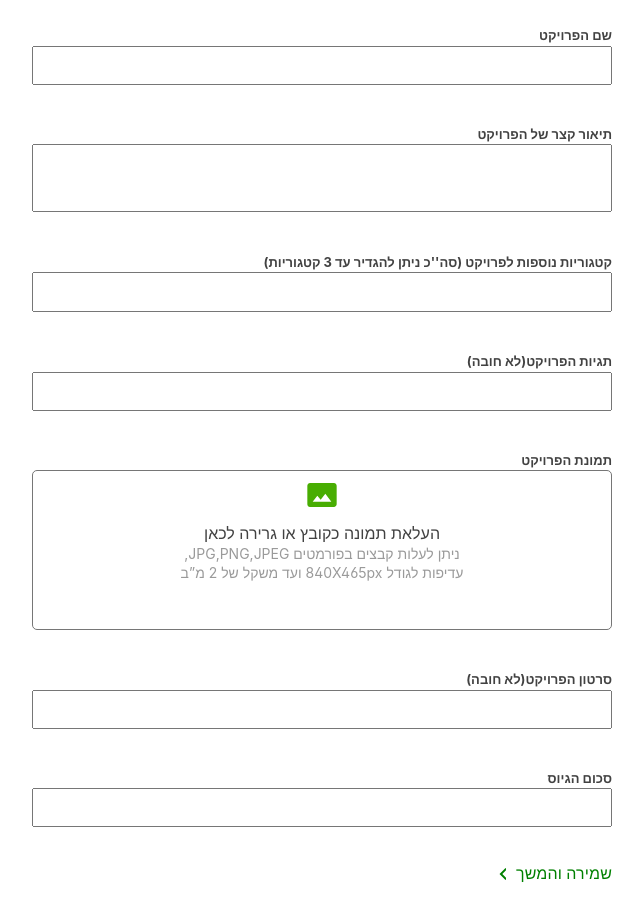
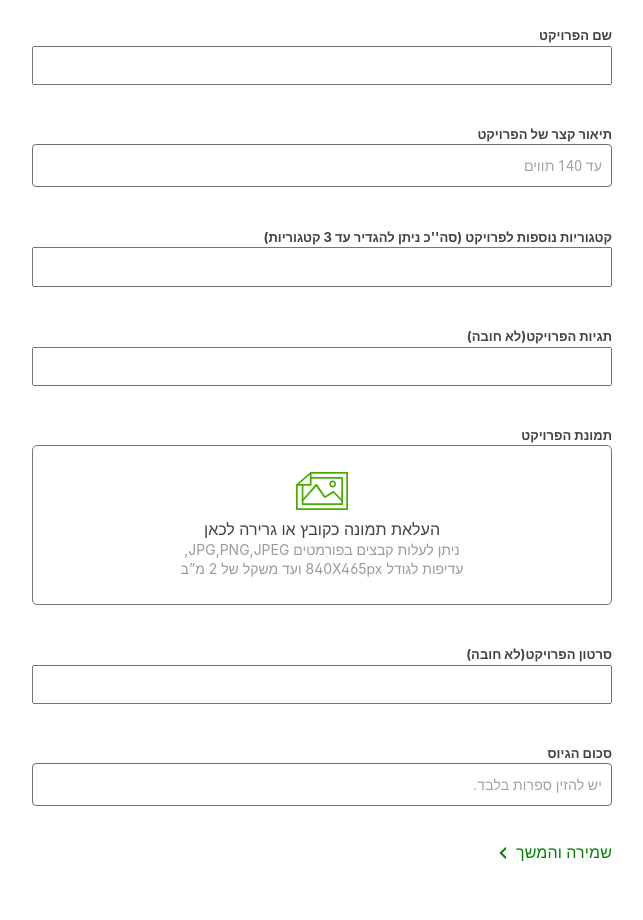
Before and after one commit to danieltovbin/IDEA, a React (Vite) app in the folder client/: page /descriptionProject in a window 1280 px wide. Shown: the part 200-1120 px from the top of the page, without its empty margins (437-1080 px from the left). Built offline with nearby package versions, Linux system fonts and the light colour scheme.

Commit message:
FileDropFromIcon prop error to input

```diff
--- /dev/null
+++ b/client/src/components/edit/DescriptionProject/Inputs/Recruitment.tsx
@@ -0,0 +1,14 @@
+import ValidationTextFields from "../../../validationTextFields/ValidationTextFields"
+
+const customInputProps = {
+    inputMode: "numeric",
+    pattern: "[0-9]*",
+};
+
+const Recruitment = () => {
+    return (
+        <ValidationTextFields labelText={'סכום הגיוס'} labelHtmlFor={'recruitment'} inputId={'recruitment'} placeholder={'יש להזין ספרות בלבד.'} inputProps={customInputProps} customCondition={(value) => Number(value) > 0} customConditionLogic={(value) => Number(value) <= 0} textError={'סכום לגיוס חייב להיות חיובי'} />
+    )
+}
+
+export default Recruitment
--- /dev/null
+++ b/client/src/components/edit/DescriptionProject/Inputs/ShortDescription.tsx
@@ -0,0 +1,12 @@
+import ValidationTextFields from "../../../validationTextFields/ValidationTextFields";
+
+const ShortDescription = () => {
+
+  return (
+    <>
+      <ValidationTextFields labelText={"תיאור קצר של הפרויקט"} labelHtmlFor={"shortDescription"} inputId={"shortDescription"} placeholder={"עד 140 תווים"} customCondition={(value) => value.length > 0 && value.length <= 140} customConditionLogic={(value) => value.length > 140} textError={'הטקסט שהוכנס חורג ממגבלת התוים לשדה זה'} />
+    </>
+  )
+}
+
+export default ShortDescription
--- a/client/src/components/edit/DescriptionProject/SelectFileFromIcon.tsx
+++ /dev/null
@@ -1,15 +0,0 @@
-import PhotoSizeSelectActualIcon from '@mui/icons-material/PhotoSizeSelectActual';
-
-
-const SelectFileFromIcon = () => {
-  return (
-    <div style={{ width: "50%", margin: " auto" }}>
-      <PhotoSizeSelectActualIcon style={{ width: '52px', height: '38px', fill: 'rgb(72, 173, 2)', }} />
-      <p style={{ color: "#424242", marginTop: "8px", lineHeight: 1.38, marginBottom: 0 }}>העלאת תמונה כקובץ או גרירה לכאן</p>
-      <p style={{ margin: 0, color: "#9a9a9a", lineHeight: 1.38, whiteSpace: "pre-line", fontSize: "0.875rem", fontFamily: "Open Sans Hebrew, sans-serif !important", fontWeight: 400 }}>ניתן לעלות קבצים בפורמטים JPG,PNG,JPEG,
-        עדיפות לגודל 840X465px ועד משקל של 2 מ”ב</p>
-    </div>
-  )
-}
-
-export default SelectFileFromIcon
--- /dev/null
+++ b/client/src/components/edit/DescriptionProject/picProject/SelectFileFromIcon.tsx
@@ -0,0 +1,17 @@
+
+const SelectFileFromIcon = () => {
+  return (
+    <div style={{ width: "50%", margin: " auto",display:'flex', height: "100%", flexDirection: "column",alignItems: "center",justifyContent: "center" }}>
+      <svg style={{ width: '52px', height: '38px', fill: 'rgb(72, 173, 2)', }}>
+      <path d="M51.133 38H.867C.347 38 0 37.655 0 37.136V12.955c0-.173.173-.519.347-.691L14.213.173C14.387 0 14.56 0 14.733 0h36.4c.52 0 .867.345.867.864v36.272c0 .519-.347.864-.867.864zm-49.4-1.727h48.534V1.727H15.08L1.733 13.3v22.973z"></path>
+      <path d="M14.733 13.818H.867c-.52 0-.867-.345-.867-.863 0-.519.347-.864.867-.864h13V.864c0-.519.346-.864.866-.864s.867.345.867.864v12.09c0 .519-.347.864-.867.864z"></path>
+      <g><path d="M46.14 33H6.58c-.516 0-.86-.35-.86-.875v-19.25c0-.525.344-.875.86-.875s.86.35.86.875V31.25h37.84V6.75h-30.1c-.516 0-.86-.35-.86-.875S14.664 5 15.18 5h30.96c.516 0 .86.35.86.875v26.25c0 .525-.344.875-.86.875z"></path><path d="M46.14 29.5c-.172 0-.516 0-.688-.175L37.368 21.1 29.284 26c-.344.175-.86.175-1.204-.175L20.168 14.45 7.096 29.325a.822.822 0 0 1-1.204 0 .856.856 0 0 1 0-1.225l13.76-15.75c.172-.175.516-.35.688-.35.344 0 .516.175.688.35l8.084 11.55 7.912-4.9c.344-.175.688-.175 1.032.175l8.6 8.75a.856.856 0 0 1 0 1.225c0 .35-.344.35-.516.35zM36.68 15.5c-1.892 0-3.44-1.575-3.44-3.5s1.548-3.5 3.44-3.5 3.44 1.575 3.44 3.5-1.548 3.5-3.44 3.5zm0-5.25c-1.032 0-1.72.7-1.72 1.75s.688 1.75 1.72 1.75 1.72-.7 1.72-1.75-.688-1.75-1.72-1.75z"></path></g>
+      </svg>
+      <p style={{ color: "#424242", marginTop: "8px", lineHeight: 1.38, marginBottom: 0 }}>העלאת תמונה כקובץ או גרירה לכאן</p>
+      <p style={{ margin: 0, color: "#9a9a9a", lineHeight: 1.38, whiteSpace: "pre-line", fontSize: "0.875rem", fontFamily: "Open Sans Hebrew, sans-serif !important", fontWeight: 400 }}>ניתן לעלות קבצים בפורמטים JPG,PNG,JPEG,
+        עדיפות לגודל 840X465px ועד משקל של 2 מ”ב</p>
+    </div>
+  )
+}
+
+export default SelectFileFromIcon
--- /dev/null
+++ b/client/src/components/edit/DescriptionProject/picProject/scss/BtnPicProj.scss
@@ -0,0 +1,16 @@
+.BtnsPicProj{
+    button{
+        border-radius: 50%;
+        padding: 0;
+        right: 12px;
+        min-height: 30px;
+        height: 30px;
+        width: 30px;
+        box-shadow: 0px 3px 5px -1px rgba(0,0,0,0.2), 0px 6px 10px 0px rgba(0,0,0,0.14), 0px 1px 18px 0px rgba(0,0,0,0.12);
+
+        &:hover {
+            border-color: transparent;
+            background-color: gray;
+        }
+    }
+}
--- /dev/null
+++ b/client/src/components/validationTextFields/ValidationTextFields.tsx
@@ -0,0 +1,68 @@
+import { Box, StandardTextFieldProps, TextField } from "@mui/material";
+import { ChangeEvent, FC, useState } from "react";
+import { ValidateTextProps } from "./validationModels";
+
+const ValidationTextFields: FC<ValidateTextProps> = ({ labelText, labelHtmlFor, inputId, placeholder, customCondition,customConditionLogic,textError,inputProps }) => {
+    const [inputValue, setInputValue] = useState('');
+    const [errorMessage, setErrorMessage] = useState('');
+
+    const handleChange = (e: ChangeEvent<HTMLInputElement>) => {
+        const inputValue = e.target.value;
+        try {
+            if (inputValue.trim().length === 0) {
+                setErrorMessage('שדה זה מוגדר כשדה חובה')
+            } else if (customCondition(inputValue)) {
+                setInputValue(inputValue);
+                setErrorMessage('');
+            } else if(customConditionLogic && customConditionLogic(inputValue)) {
+                setErrorMessage(textError || '')
+            }else {
+                setInputValue(inputValue);
+                setErrorMessage('');
+              }
+        } catch (error) {
+            console.error("Something wrong with handleChange function",error)
+        }
+    }
+
+    return (
+        <>
+            <Box
+                component="form"
+                sx={{
+                    '& .MuiTextField-root': { '& fieldset': { borderColor: '#756e6e' } },
+                    '& input::placeholder': { fontSize: "14px" },
+                }}
+                noValidate
+                autoComplete="off"
+            >
+                <label htmlFor={labelHtmlFor}>{labelText}</label>
+                {customCondition(inputValue) ? (
+                    <TextField
+                    variant="outlined"
+                    color="success"
+                    focused
+                    sx={{ width: "100%", '& .MuiFormHelperText-root': { textAlign: "right", margin: 0, fontSize: "11px" } }}
+                    error={errorMessage !== ""}
+                    id={inputId}
+                    onChange={handleChange}
+                    helperText={errorMessage}
+                    placeholder={placeholder}
+                    inputProps={inputProps as StandardTextFieldProps["inputProps"]}
+                />
+            ) : (
+                <TextField
+                    sx={{ width: "100%", '& .MuiFormHelperText-root': { textAlign: "right", margin: 0, fontSize: "11px" } }}
+                    error={errorMessage !== ""}
+                    id={inputId}
+                    onChange={handleChange}
+                    helperText={errorMessage}
+                    placeholder={placeholder}
+                />)
+                }
+            </Box>
+        </>
+    )
+}
+
+export default ValidationTextFields
--- /dev/null
+++ b/client/src/components/validationTextFields/validationModels.ts
@@ -0,0 +1,17 @@
+ interface CustomInputProps {
+    inputMode?: "numeric" | string;
+    pattern?: string;
+}
+
+export interface ValidateTextProps {
+    labelText: string;
+    labelHtmlFor: string;
+    inputId: string;
+    placeholder: string;
+    customCondition: (inputValue:string) => boolean;
+    children?: React.ReactNode;
+    customConditionLogic?: (inputValue:string) => boolean;
+    onChange?: () => void;
+    textError?: string;
+    inputProps?: CustomInputProps | undefined;
+}
--- a/client/src/pages/edit/DescriptionProject.tsx
+++ b/client/src/pages/edit/DescriptionProject.tsx
@@ -1,12 +1,13 @@
 import { Container, SvgIcon, Typography } from '@mui/material';
 import { useNavigate } from 'react-router-dom';
-import PicProject from '../../components/edit/DescriptionProject/PicProject';
+import PicProject from '../../components/edit/DescriptionProject/picProject/PicProject';
 import EditLayout from '../../layouts/EditLayout';
 import './scss/description.scss';
+import ShortDescription from '../../components/edit/DescriptionProject/Inputs/ShortDescription';
+import Recruitment from '../../components/edit/DescriptionProject/Inputs/Recruitment';
 
 const DescriptionProject = () => {
   const navigate = useNavigate()
-
 
   return (
     <EditLayout>
@@ -16,8 +17,7 @@ const DescriptionProject = () => {
           <form style={{ display: 'flex', flexDirection: "column", maxWidth: "580px" }}>
             <label htmlFor="">שם הפרויקט</label>
             <input type="text" />
-            <label htmlFor="">תיאור קצר של הפרויקט</label>
-            <input style={{ height: "68px", padding: "11px" }} type="text" />
+            <ShortDescription />
             <p className='title'>קטגוריות נוספות לפרויקט<span> (סה''כ ניתן להגדיר עד 3 קטגוריות)</span></p>
             <input style={{ height: "40px" }} type="text" />
             <label htmlFor="">תגיות הפרויקט(לא חובה)</label>
@@ -26,14 +26,13 @@ const DescriptionProject = () => {
             <PicProject />
             <label htmlFor="">סרטון הפרויקט(לא חובה)</label>
             <input type="text" />
-            <label htmlFor="">סכום הגיוס</label>
-            <input type="text" />
+            <Recruitment />
             <Container disableGutters style={{ marginBottom: "70px", marginTop: "35px" }} onClick={() => navigate("/contentEdit")}>
               <div style={{ display: "flex", color: "green" }}>
                 <Typography style={{ color: "green", cursor: "pointer" }}>
                   שמירה והמשך
                 </Typography>
-                <SvgIcon style={{width: "2em"}} focusable={false} viewBox="0 0 1 24" aria-hidden="true">
+                <SvgIcon style={{ width: "2em" }} focusable={false} viewBox="0 0 1 24" aria-hidden="true">
                   <path d="M15.41 16.59L10.83 12l4.58-4.59L14 6l-6 6 6 6 1.41-1.41z" />
                 </SvgIcon>
               </div>
```
Also changed, not shown: client/src/components/edit/DescriptionProject/picProject/BtnsPicProj.tsx (renamed from client/src/components/edit/DescriptionProject/BtnsPicProj.tsx, +11 -7 lines), client/src/components/edit/DescriptionProject/picProject/PicProject.tsx (renamed from client/src/components/edit/DescriptionProject/PicProject.tsx, +23 -6 lines).
